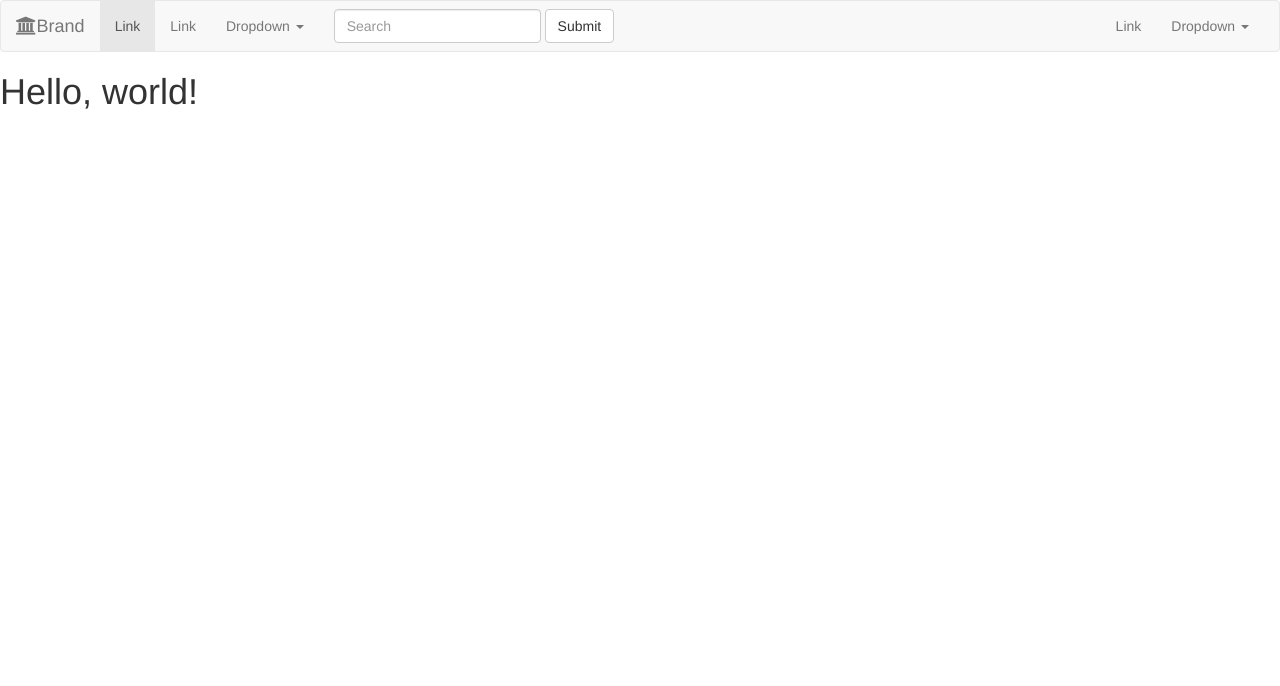
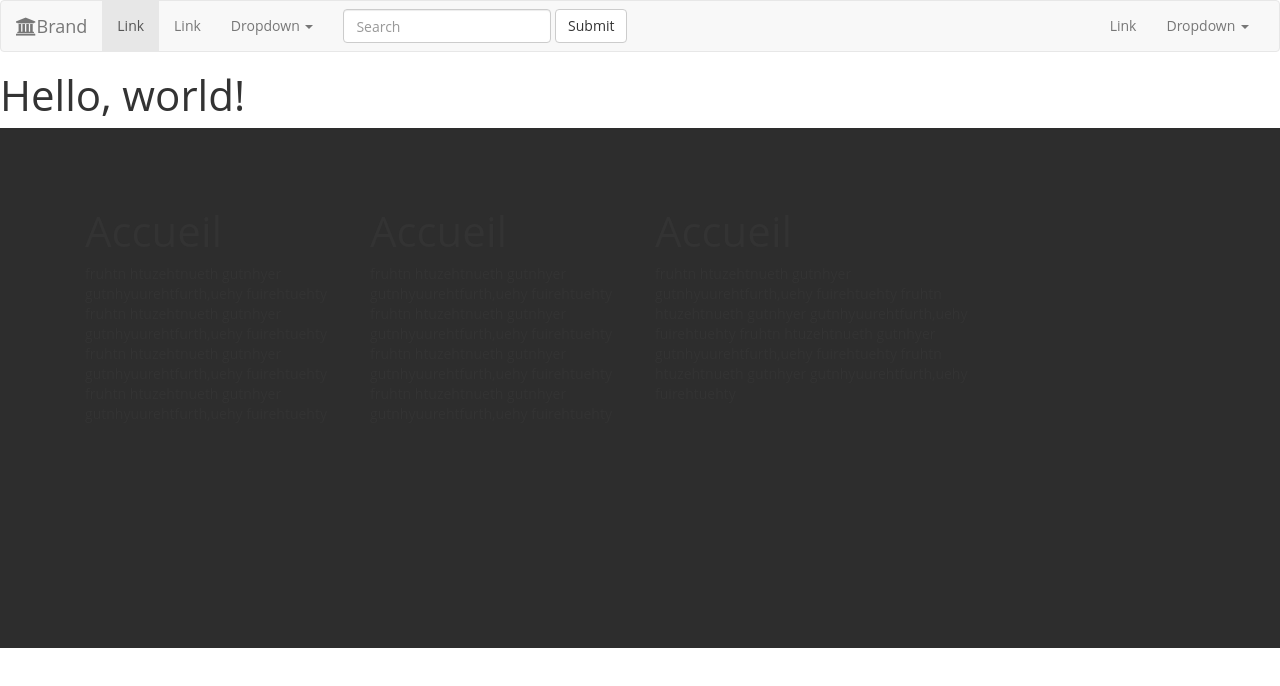
Before and after one commit to stephORTIS/stephORTIS.github.io, a plain HTML site: page index.html in a window 1280 px wide. Drawn offline with nearby package versions, Linux system fonts and the light colour scheme.

Commit message:
personnalisation graphique

```diff
--- a/index.html
+++ b/index.html
@@ -12,7 +12,8 @@
 <!-- Latest compiled and minified JavaScript -->
 <script src="http://netdna.bootstrapcdn.com/bootstrap/3.1.1/js/bootstrap.min.js"></script>
 <link href="http://netdna.bootstrapcdn.com/font-awesome/4.1.0/css/font-awesome.min.css" rel="stylesheet">
-
+<link href="./stylesheet/style.css" rel="stylesheet">
+<link href='http://fonts.googleapis.com/css?family=Open+Sans' rel='stylesheet' type='te>
     <!-- HTML5 Shim and Respond.js IE8 support of HTML5 elements and media queries -->
     <!-- WARNING: Respond.js doesn't work if you view the page via file:// -->
     <!--[if lt IE 9]>
@@ -75,6 +76,35 @@
   </div><!-- /.container-fluid -->
 </nav>
     <h1>Hello, world!</h1>
+    <div id="footer">
+<div class="container">
+      <div class="raw">
+<div class="col-xs-4 col-md-3">
+<h1>Accueil</h1>
+<p>fruhtn htuzehtnueth gutnhyer gutnhyuurehtfurth,uehy fuirehtuehty
+  fruhtn htuzehtnueth gutnhyer gutnhyuurehtfurth,uehy fuirehtuehty
+  fruhtn htuzehtnueth gutnhyer gutnhyuurehtfurth,uehy fuirehtuehty
+  fruhtn htuzehtnueth gutnhyer gutnhyuurehtfurth,uehy fuirehtuehty</p>
+</div>
+<div class="col-xs-3 col-md-3">
+  <h1>Accueil</h1>
+<p>fruhtn htuzehtnueth gutnhyer gutnhyuurehtfurth,uehy fuirehtuehty
+  fruhtn htuzehtnueth gutnhyer gutnhyuurehtfurth,uehy fuirehtuehty
+  fruhtn htuzehtnueth gutnhyer gutnhyuurehtfurth,uehy fuirehtuehty
+  fruhtn htuzehtnueth gutnhyer gutnhyuurehtfurth,uehy fuirehtuehty</p>
+</div>
+      <div class="col-xs-3 col-md-4">
+  <h1>Accueil</h1>
+<p>fruhtn htuzehtnueth gutnhyer gutnhyuurehtfurth,uehy fuirehtuehty
+  fruhtn htuzehtnueth gutnhyer gutnhyuurehtfurth,uehy fuirehtuehty
+  fruhtn htuzehtnueth gutnhyer gutnhyuurehtfurth,uehy fuirehtuehty
+  fruhtn htuzehtnueth gutnhyer gutnhyuurehtfurth,uehy fuirehtuehty</p>
+</div>
+</div>
+</div>
+
+   </footer>
+
     <!-- jQuery (necessary for Bootstrap's JavaScript plugins) -->
     <script src="https://ajax.googleapis.com/ajax/libs/jquery/1.11.0/jquery.min.js"></script>
     <!-- Include all compiled plugins (below), or include individual files as needed -->
--- a/stylesheet/style.css
+++ b/stylesheet/style.css
@@ -0,0 +1,16 @@
+body {
+	font-family:open sans;
+	font-weight: 400;
+}
+.container {
+	min-height: 400px
+}
+#footer {
+background-color: rgb(45, 45, 45);
+padding: 60px 0;
+}
+h1 {
+font-color:#1b926c;
+font-size: 3em;
+font-style: helvetica;
+}
```
